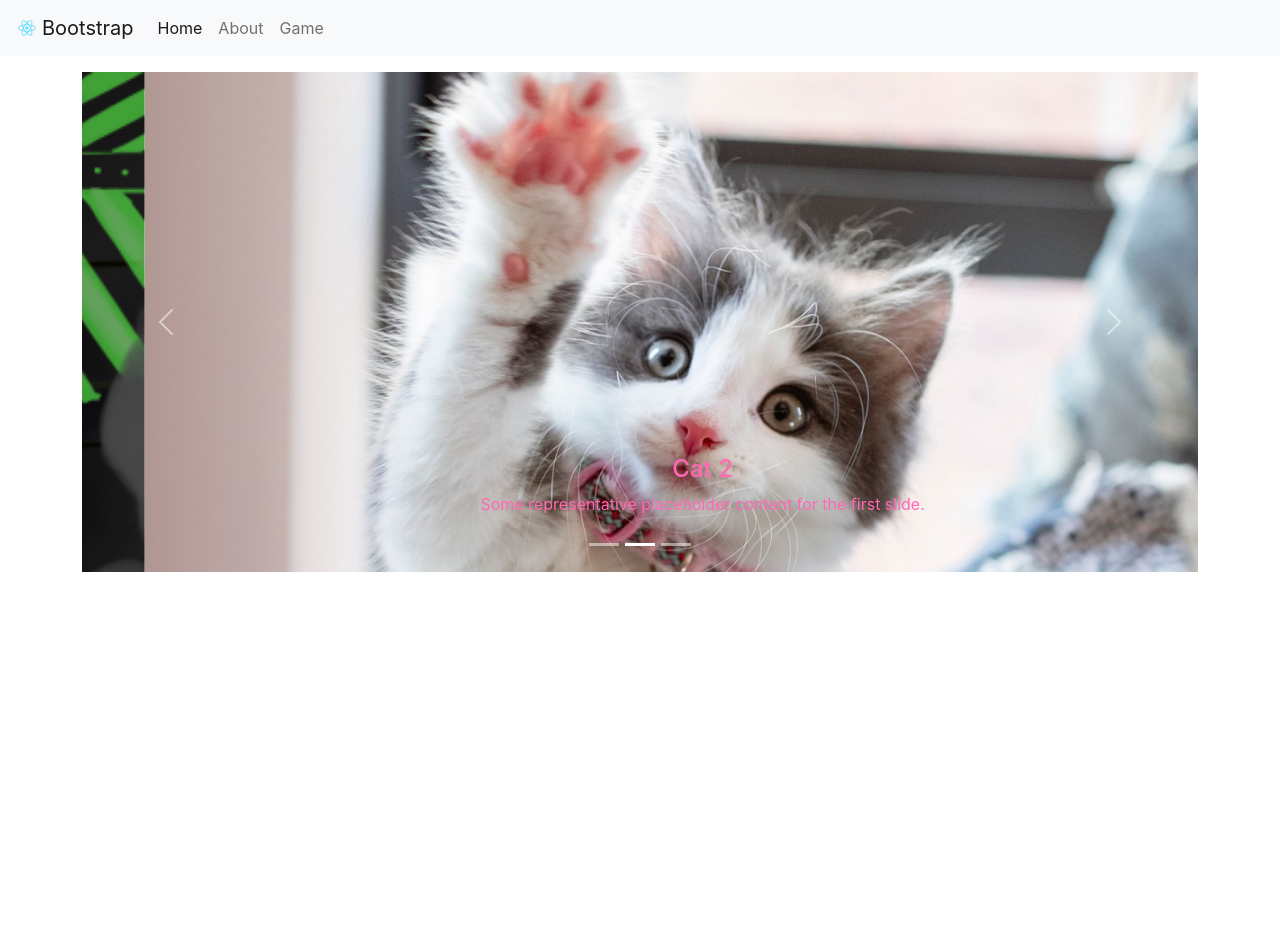
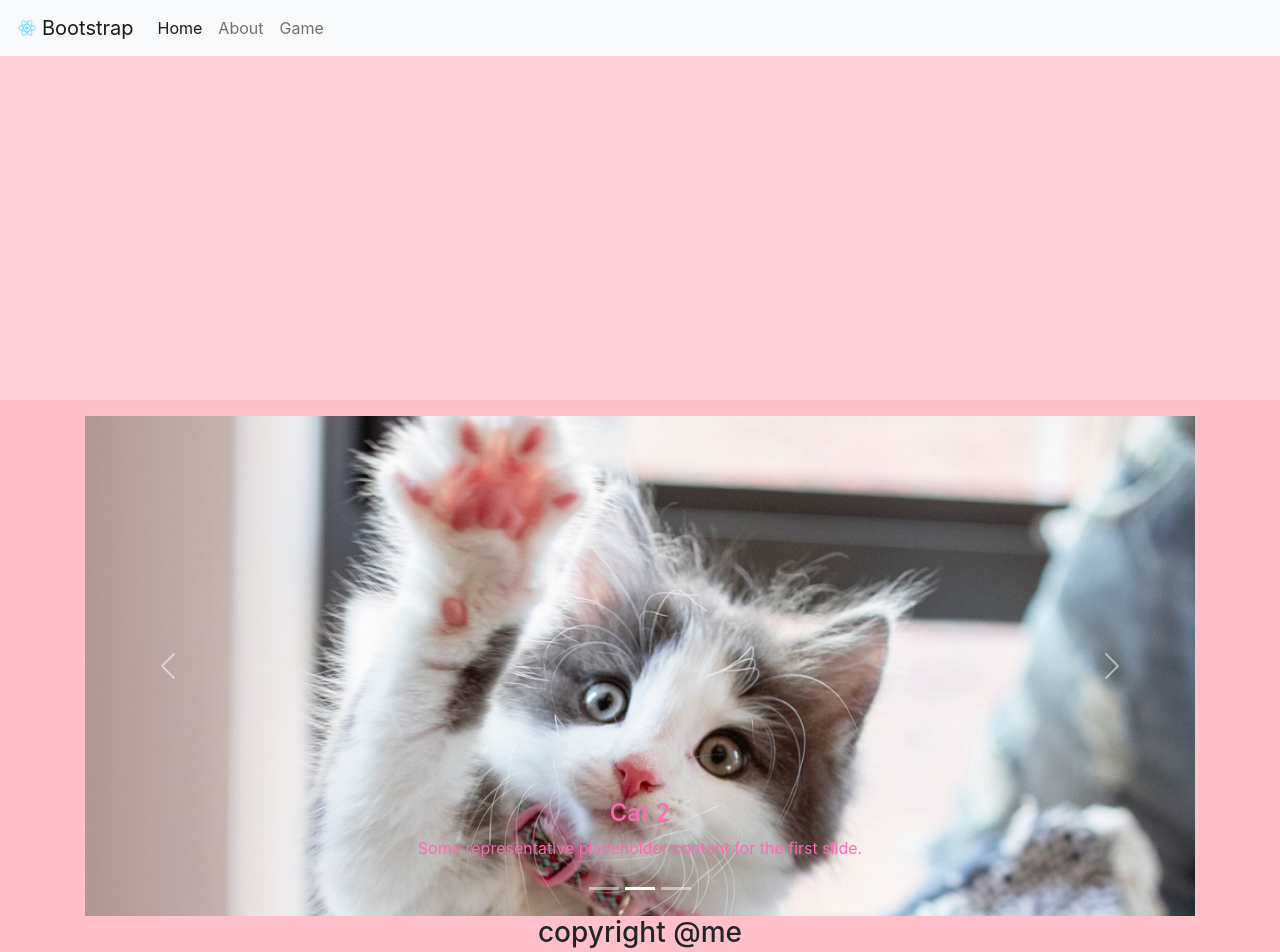
Before and after one commit to animegurl69/gamewebsitet, a React (Create React App) app: page / in a window 1280 px wide. Shown: the top 952 px of the page. Before the commit the page ends 800 px from the top, so only its background shows below. Built offline with nearby package versions, Linux system fonts and the light colour scheme.

Commit message:
updated stuff

```diff
--- a/src/App.js
+++ b/src/App.js
@@ -12,6 +12,8 @@ import Landing from './components/landing.js'
 import Navbar from './components/navbar.js'
 
 import Game from './components/game.js'
+
+import Footer from './components/footer.js'
 
 /**
  * basic component for copy. This is a basic react component
--- a/src/components/about.js
+++ b/src/components/about.js
@@ -6,6 +6,8 @@ import cat1 from '../assets/cat1.jpeg'
 import cat2 from '../assets/cat2.jpeg'
 import cat3 from '../assets/cat3.png'
 import henry from '../assets/henry.PNG'
+
+import Footer from './footer.js'
 
 
 /**
@@ -18,7 +20,9 @@ class About extends Component {
 
     render() {
         return (
+
             <div className="container mt-3">
+                <h1 className = "text-center mb-5">Our Team</h1>
                 <div className="row row-cols-1 row-cols-sm-2 row-cols-md-3 row-cols-lg-4 g-4">
                     <div className="col">
                         <Card image= {henry} title= "henry" text= "bum"/>
@@ -33,6 +37,7 @@ class About extends Component {
                         <Card image= {cat3} title= "cat3" text= "lol"/>
                     </div>
                 </div>
+                <Footer/>
             </div>
 
         )
--- /dev/null
+++ b/src/components/footer.js
@@ -0,0 +1,21 @@
+import React, { Component } from 'react';
+
+/**
+ * basic component for copy. This is a basic react component
+ */
+class Footer extends Component {
+    constructor(props) {
+        super(props);
+    }
+
+    render() {
+        return (
+            <div className = "footer">
+                 <h3>copyright @me</h3>
+            </div>
+
+        )
+    }
+}
+
+export default Footer;
--- a/src/components/game.js
+++ b/src/components/game.js
@@ -1,4 +1,6 @@
 import React, { Component } from 'react';
+
+import Footer from './footer.js'
 
 /**
  * basic component for copy. This is a basic react component
@@ -13,6 +15,7 @@ class Game extends Component {
             <div className= "container pink-text headline mt-3">
                 <h1>Play our game</h1>
                 <iframe className= "ytvideo" src="https://www.youtube.com/embed/dQw4w9WgXcQ" title="YouTube video player" frameborder="0" allow="accelerometer; autoplay; clipboard-write; encrypted-media; gyroscope; picture-in-picture" allowfullscreen></iframe>
+                <Footer/>
             </div>
 
         )
--- a/src/components/landing.js
+++ b/src/components/landing.js
@@ -5,6 +5,7 @@ import cat2 from '../assets/cat2.jpeg'
 import cat3 from '../assets/cat3.png'
 import art2 from '../assets/art2.png'
 
+import Footer from './footer.js'
 /**
  * basic component for copy. This is a basic react component
  */
@@ -15,8 +16,12 @@ class Landing extends Component {
 
     render() {
         return (
+            <div className = "home-page">
+                <div className= "whiteblock">
 
+                </div>
             <div className="container mt-3">
+
                 <div id="carouselWithControls" className="carousel slide" data-bs-ride="carousel">
                     <div className="carousel-indicators">
                         <button type="button" data-bs-target="#carouselExampleIndicators" data-bs-slide-to="0" className="active" aria-current="true" aria-label="Slide 1"></button>
@@ -25,7 +30,7 @@ class Landing extends Component {
                     </div>
                     <div className="carousel-inner">
                         <div className="carousel-item active">
-                            <img src={art2} className="aspect-fill" alt="..." />
+                            <img src={art2} className="active aspect-fill-center" alt="..." />
                             <div className="carousel-caption d-none d-md-block">
                                 <h4 className= "pink-text">Art</h4>
                                 <p className= "pink-text"> cool art for our game</p>
@@ -56,7 +61,8 @@ class Landing extends Component {
                     </button>
                 </div>
             </div>
-
+            <Footer/>
+            </div>
         )
     }
 }
--- a/src/components/navbar.js
+++ b/src/components/navbar.js
@@ -15,7 +15,7 @@ class Navbar extends Component {
     render() {
         return (
             // TODO 3: implement navbar using v5 API
-            <nav className="navbar navbar-expand-sm navbar-light bg-light">
+            <nav className="navbar navbar-expand-sm navbar-light bg-light fixed-top ">
                 <div className="container-fluid">
                     <a class="navbar-brand" href="/">
                         <img src={logo} alt="" width="30" height="24" class="d-inline-block align-text-top" />
--- a/src/styles.css
+++ b/src/styles.css
@@ -29,3 +29,38 @@
     max-width: 100%;
     max-height: clac((100vw - 40px) / (16/9));
 }
+
+.aspect-fill-center {
+    height: 500px;
+    width: 100%;
+    object-fit: cover;
+    object-position: center 0px;
+}
+
+
+
+.whiteblock {
+    background-color:white;
+    opacity: 0.2;
+    height: 400px;
+}
+
+.home-page {
+    background-color:pink;
+}
+
+/* .transparent-style{
+    background-color: rgba(255, 255, 255, .4);
+    backdrop-filter: blur(5px);
+    -webkit-backdrop-filter: blur(5px);
+} */
+
+.container {
+    width: auto;
+    padding: 0 15px;
+}
+
+.footer {
+    text-align: center;
+    padding-bottom: 10px;
+}
```
